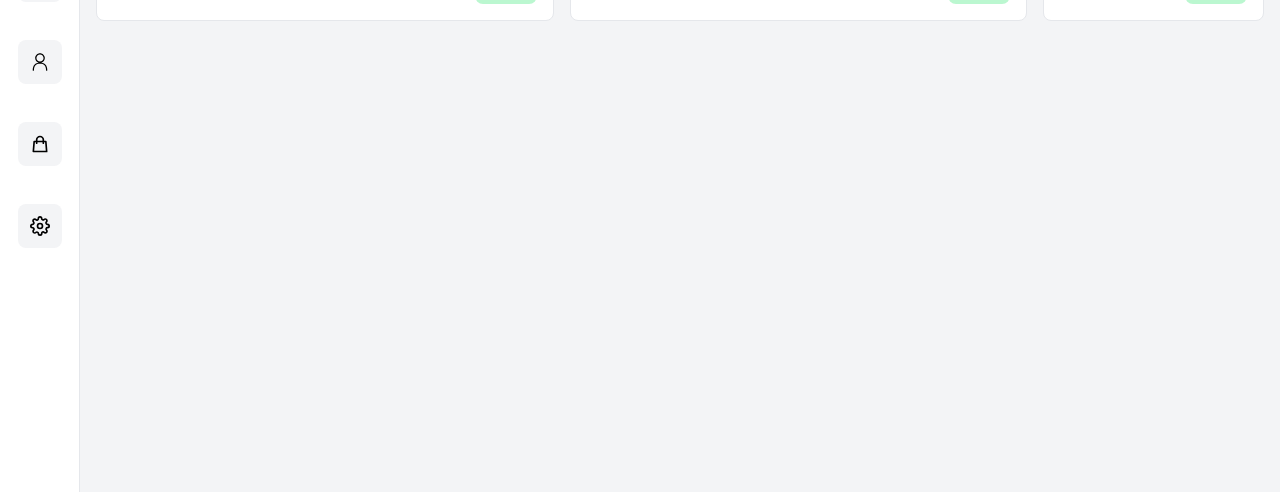
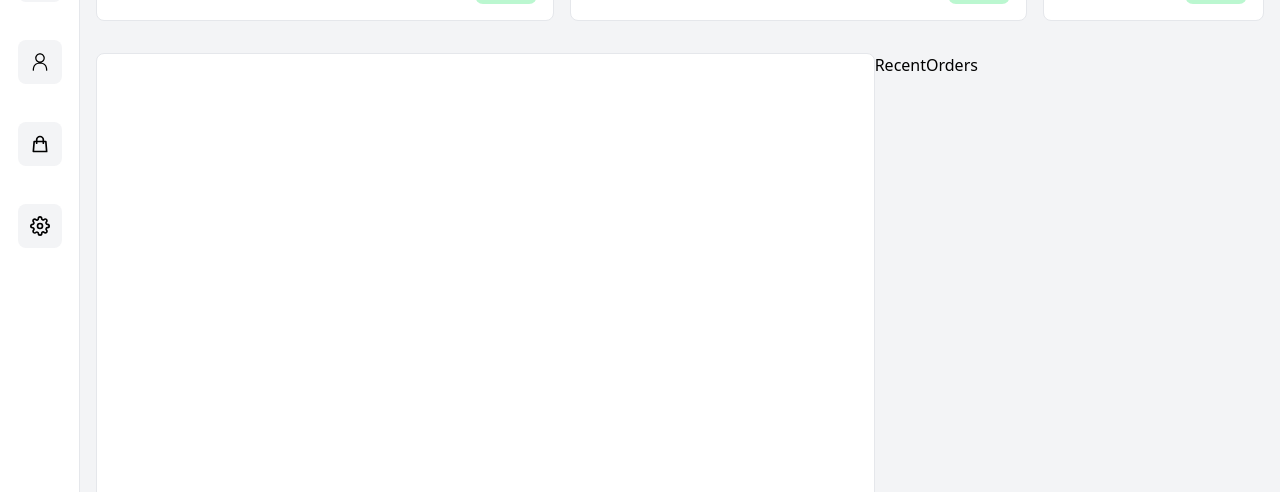
Before and after one commit to chibokaxavier/dashboard, a Next.js app: page / in a window 1280 px wide. Shown: the part 141-633 px from the top of the page. Built offline with nearby package versions, Linux system fonts and the light colour scheme.

Commit message:
CHART IS BEING DISPLAYED, UP NEXT IS TO INJECT OUR DUMMY DATA INTO IT

```diff
--- /dev/null
+++ b/components/BarChart.jsx
@@ -0,0 +1,37 @@
+"use client";
+import React, { useState } from "react";
+import { Chart } from "react-chartjs-2";
+import {
+  Chart as ChartJS,
+  CategoryScale,
+  LinearScale,
+  BarElement,
+  Title,
+  Tooltip,
+  Legend,
+} from "chart.js";
+
+ChartJS.register(
+  CategoryScale,
+  LinearScale,
+  BarElement,
+  Title,
+  Tooltip,
+  Legend
+);
+
+const BarChart = () => {
+  const [chartData, setChartData] = useState({
+    datasets: [],
+  });
+  const [chartOptions, setChartOptions] = useState({});
+  return (
+    <>
+      <div className="col-span-2 w-full relative lg:h-[70vh] h-[50vh] m-auto p-4 border rounded-lg bg-white">
+        <Chart data={chartData} options={chartOptions} />
+      </div>
+    </>
+  );
+};
+
+export default BarChart;
--- /dev/null
+++ b/components/RecentOrders.jsx
@@ -0,0 +1,9 @@
+import React from 'react'
+
+const RecentOrders = () => {
+  return (
+    <div>RecentOrders</div>
+  )
+}
+
+export default RecentOrders
--- a/package.json
+++ b/package.json
@@ -15,6 +15,7 @@
     "next": "13.4.4",
     "postcss": "8.4.24",
     "react": "18.2.0",
+    "react-chartjs-2": "^5.2.0",
     "react-dom": "18.2.0",
     "react-icons": "^4.9.0",
     "tailwindcss": "3.3.2"
--- a/pages/index.js
+++ b/pages/index.js
@@ -1,14 +1,18 @@
-import Header from '@/components/Header'
-import Sidebar from '@/components/Sidebar'
-import TopCards from '@/components/TopCards'
-import Image from 'next/image'
-
+import BarChart from "@/components/BarChart";
+import Header from "@/components/Header";
+import RecentOrders from "@/components/RecentOrders";
+import TopCards from "@/components/TopCards";
+import Image from "next/image";
 
 export default function Home() {
   return (
-    <main className='bg-gray-100 min-h-screen'>
-      <Header/>
-     <TopCards/>
+    <main className="bg-gray-100 min-h-screen">
+      <Header />
+      <TopCards />
+      <div className="p-4 grid md:grid-cols-3 grid-cols-1">
+        <BarChart />
+        <RecentOrders />
+      </div>
     </main>
-  )
+  );
 }
```
Also changed, not shown: components/Header.jsx (renamed from components/Header.js), 1 other file (tests, documents, lock files or other folders).
